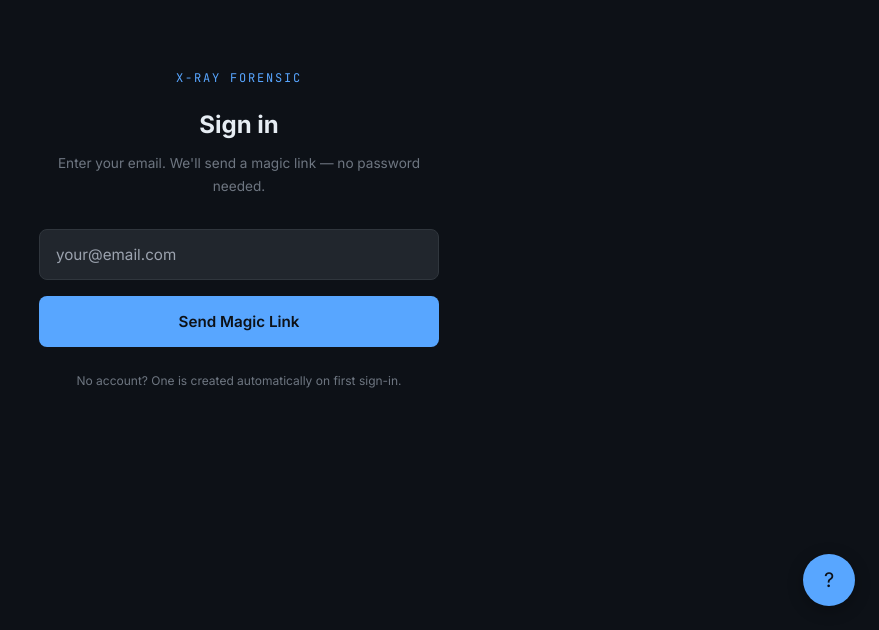
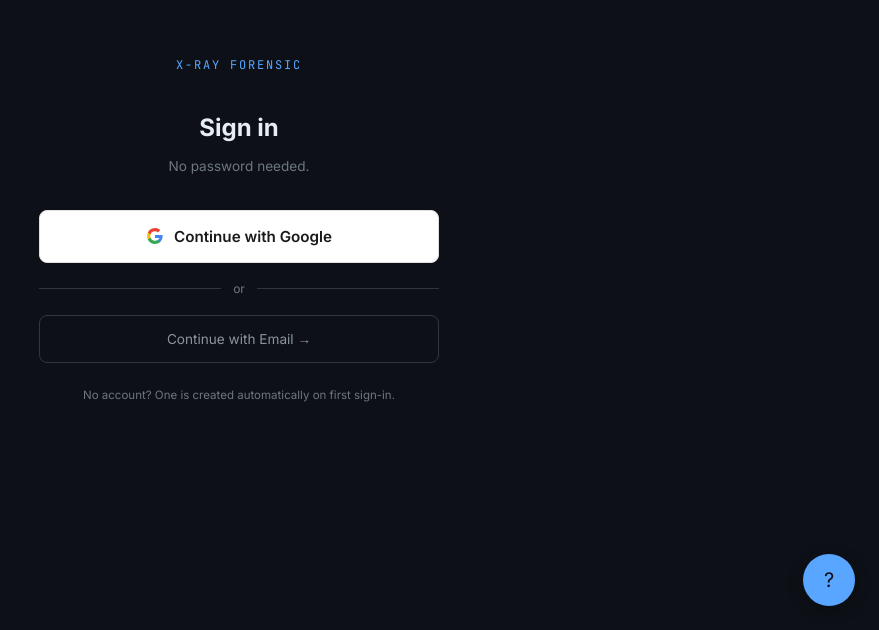
Before and after one commit to khtbt91-ctrl/xray-forensic, a Next.js app: page /login in a window 1280 px wide. Shown: the part 170-800 px from the top of the page, without its empty margins (401-1280 px from the left). Built offline with nearby package versions, Linux system fonts and the light colour scheme; no server answers.

Commit message:
feat: Google OAuth login — primary sign-in, magic link as fallback

```diff
--- a/app/login/page.tsx
+++ b/app/login/page.tsx
@@ -3,13 +3,27 @@ import { useState } from 'react'
 import { useAuth } from '@/lib/auth-context'
 
 export default function LoginPage() {
-  const { signIn } = useAuth()
+  const { signIn, signInWithGoogle } = useAuth()
   const [email, setEmail] = useState('')
   const [sent, setSent] = useState(false)
   const [loading, setLoading] = useState(false)
+  const [googleLoading, setGoogleLoading] = useState(false)
+  const [showEmail, setShowEmail] = useState(false)
   const [error, setError] = useState('')
 
-  const handleSubmit = async () => {
+  const handleGoogle = async () => {
+    setError('')
+    setGoogleLoading(true)
+    try {
+      await signInWithGoogle()
+      // Redirects automatically
+    } catch (err: any) {
+      setError(err.message || 'Google sign-in failed. Try again.')
+      setGoogleLoading(false)
+    }
+  }
+
+  const handleEmail = async () => {
     if (!email || !email.includes('@')) {
       setError('Enter a valid email address.')
       return
@@ -27,68 +41,138 @@ export default function LoginPage() {
   }
 
   return (
-    <div
-      style={{
+    <div style={{
       background: 'var(--bg-base)',
       minHeight: '100vh',
       display: 'flex',
       alignItems: 'center',
       justifyContent: 'center',
       padding: '24px',
-      }}
-    >
-      <div
-        style={{
+    }}>
+      <div style={{
         maxWidth: '400px',
         width: '100%',
-        }}
-      >
-        <p
-          style={{
+      }}>
+        {/* Logo */}
+        <p style={{
           fontFamily: 'JetBrains Mono, monospace',
           fontSize: '0.75rem',
           color: 'var(--accent-primary)',
           letterSpacing: '0.15em',
           textTransform: 'uppercase',
           textAlign: 'center',
-            marginBottom: '16px',
-          }}
-        >
+          marginBottom: '32px',
+        }}>
           X-RAY FORENSIC
         </p>
 
         {!sent ? (
           <>
-            <h1
-              style={{
+            <h1 style={{
               fontSize: '1.5rem',
               fontWeight: 700,
               color: 'var(--text-primary)',
               textAlign: 'center',
               marginBottom: '8px',
-              }}
-            >
+            }}>
               Sign in
             </h1>
-            <p
-              style={{
+            <p style={{
               color: 'var(--text-muted)',
               textAlign: 'center',
               fontSize: '0.85rem',
               marginBottom: '32px',
+            }}>
+              No password needed.
+            </p>
+
+            {/* Google button — primary */}
+            <button
+              onClick={handleGoogle}
+              disabled={googleLoading}
+              style={{
+                width: '100%',
+                padding: '13px',
+                background: '#fff',
+                color: '#1a1a1a',
+                border: '1px solid #e0e0e0',
+                borderRadius: '8px',
+                fontSize: '0.95rem',
+                fontWeight: 600,
+                cursor: googleLoading ? 'not-allowed' : 'pointer',
+                opacity: googleLoading ? 0.7 : 1,
+                display: 'flex',
+                alignItems: 'center',
+                justifyContent: 'center',
+                gap: '10px',
+                marginBottom: '16px',
+                transition: 'opacity 150ms',
               }}
             >
-              Enter your email. We&apos;ll send a magic link — no password
-              needed.
-            </p>
+              {/* Google SVG icon */}
+              <svg width="18" height="18" viewBox="0 0 18 18">
+                <path fill="#4285F4"
+                  d="M16.51 8H8.98v3h4.3c-.18 1-.74 1.48-1.6 2.04v2.01h2.6a7.8 7.8 0 002.38-5.88c0-.57-.05-.66-.15-1.18z"/>
+                <path fill="#34A853"
+                  d="M8.98 17c2.16 0 3.97-.72 5.3-1.94l-2.6-2a4.8 4.8 0 01-7.18-2.54H1.83v2.07A8 8 0 008.98 17z"/>
+                <path fill="#FBBC05"
+                  d="M4.5 10.52a4.8 4.8 0 010-3.04V5.41H1.83a8 8 0 000 7.18l2.67-2.07z"/>
+                <path fill="#EA4335"
+                  d="M8.98 4.18c1.17 0 2.23.4 3.06 1.2l2.3-2.3A8 8 0 001.83 5.4L4.5 7.49a4.77 4.77 0 014.48-3.3z"/>
+              </svg>
+              {googleLoading ? 'Redirecting...' : 'Continue with Google'}
+            </button>
 
-            <div style={{ marginBottom: '16px' }}>
+            {/* Divider */}
+            <div style={{
+              display: 'flex',
+              alignItems: 'center',
+              gap: '12px',
+              marginBottom: '16px',
+            }}>
+              <div style={{
+                flex: 1,
+                height: '1px',
+                background: 'var(--border-subtle)',
+              }} />
+              <span style={{
+                color: 'var(--text-muted)',
+                fontSize: '0.75rem',
+              }}>
+                or
+              </span>
+              <div style={{
+                flex: 1,
+                height: '1px',
+                background: 'var(--border-subtle)',
+              }} />
+            </div>
+
+            {/* Email magic link — secondary */}
+            {!showEmail ? (
+              <button
+                onClick={() => setShowEmail(true)}
+                style={{
+                  width: '100%',
+                  padding: '12px',
+                  background: 'transparent',
+                  border: '1px solid var(--border-subtle)',
+                  borderRadius: '8px',
+                  color: 'var(--text-secondary)',
+                  fontSize: '0.85rem',
+                  cursor: 'pointer',
+                }}
+              >
+                Continue with Email →
+              </button>
+            ) : (
+              <>
                 <input
                   type="email"
                   value={email}
                   onChange={(e) => setEmail(e.target.value)}
                   onKeyDown={(e) => {
-                  if (e.key === 'Enter') handleSubmit()
+                    if (e.key === 'Enter') handleEmail()
                   }}
                   placeholder="your@email.com"
                   autoFocus
@@ -103,60 +187,58 @@ export default function LoginPage() {
                     borderRadius: '8px',
                     padding: '12px 16px',
                     color: 'var(--text-primary)',
-                  fontSize: '0.95rem',
+                    fontSize: '0.9rem',
                     outline: 'none',
                     boxSizing: 'border-box',
+                    marginBottom: '10px',
                   }}
                 />
-            </div>
-
-            {error && (
-              <p
-                style={{
-                  color: 'var(--loss)',
-                  fontSize: '0.8rem',
-                  marginBottom: '12px',
-                  textAlign: 'center',
-                }}
-              >
-                {error}
-              </p>
-            )}
-
                 <button
-              onClick={handleSubmit}
+                  onClick={handleEmail}
                   disabled={loading}
                   style={{
                     width: '100%',
-                padding: '13px',
+                    padding: '12px',
                     background: 'var(--accent-primary)',
                     color: 'var(--bg-base)',
                     border: 'none',
                     borderRadius: '8px',
-                fontSize: '0.95rem',
+                    fontSize: '0.9rem',
                     fontWeight: 600,
                     cursor: loading ? 'not-allowed' : 'pointer',
                     opacity: loading ? 0.7 : 1,
                   }}
                 >
-              {loading ? 'Sending...' : 'Send Magic Link'}
+                  {loading ? 'Sending...' : 'Send Magic Link →'}
                 </button>
+              </>
+            )}
 
-            <p
-              style={{
+            {error && (
+              <p style={{
+                color: 'var(--loss)',
+                fontSize: '0.8rem',
+                marginTop: '12px',
+                textAlign: 'center',
+              }}>
+                {error}
+              </p>
+            )}
+
+            <p style={{
               textAlign: 'center',
               color: 'var(--text-muted)',
-                fontSize: '0.75rem',
+              fontSize: '0.72rem',
               marginTop: '24px',
-              }}
-            >
+              lineHeight: 1.5,
+            }}>
               No account? One is created automatically on first sign-in.
             </p>
           </>
         ) : (
+          /* Email sent state */
           <div style={{ textAlign: 'center' }}>
-            <div
-              style={{
+            <div style={{
               width: '64px',
               height: '64px',
               borderRadius: '50%',
@@ -167,47 +249,42 @@ export default function LoginPage() {
               justifyContent: 'center',
               margin: '0 auto 24px',
               fontSize: '1.5rem',
-              }}
-            >
+            }}>
               ✓
             </div>
-            <h2
-              style={{
+            <h2 style={{
               fontSize: '1.25rem',
               fontWeight: 600,
               color: 'var(--text-primary)',
               marginBottom: '8px',
-              }}
-            >
+            }}>
               Check your email
             </h2>
-            <p
-              style={{
+            <p style={{
               color: 'var(--text-secondary)',
               fontSize: '0.85rem',
               lineHeight: 1.65,
+              marginBottom: '8px',
+            }}>
+              Magic link sent to{' '}
+              <strong style={{ color: 'var(--text-primary)' }}>
+                {email}
+              </strong>.
+            </p>
+            <p style={{
+              color: 'var(--text-muted)',
+              fontSize: '0.8rem',
               marginBottom: '24px',
-              }}
-            >
-              We sent a magic link to{' '}
-              <strong style={{ color: 'var(--text-primary)' }}>{email}</strong>.
-              Click it to sign in. No password needed.
-            </p>
-            <p
-              style={{
-                color: 'var(--text-muted)',
-                fontSize: '0.75rem',
-              }}
-            >
-              Check your spam folder if you don&apos;t see it.
+            }}>
+              Open it on this device. Check spam if you don&apos;t see it.
             </p>
             <button
               onClick={() => {
                 setSent(false)
                 setEmail('')
+                setShowEmail(false)
               }}
               style={{
-                marginTop: '24px',
                 background: 'transparent',
                 border: 'none',
                 color: 'var(--text-muted)',
@@ -215,7 +292,7 @@ export default function LoginPage() {
                 fontSize: '0.8rem',
               }}
             >
-              Use a different email
+              ← Back
             </button>
           </div>
         )}
--- a/lib/auth-context.tsx
+++ b/lib/auth-context.tsx
@@ -9,6 +9,7 @@ interface AuthContextType {
   profile: UserProfile | null
   loading: boolean
   signIn: (email: string) => Promise<void>
+  signInWithGoogle: () => Promise<void>
   signOut: () => Promise<void>
   refreshProfile: () => Promise<void>
 }
@@ -19,6 +20,7 @@ const AuthContext = createContext<AuthContextType>({
   profile: null,
   loading: true,
   signIn: async () => {},
+  signInWithGoogle: async () => {},
   signOut: async () => {},
   refreshProfile: async () => {},
 })
@@ -90,6 +92,16 @@ export function AuthProvider({
     if (error) throw error
   }
 
+  const signInWithGoogle = async () => {
+    const { error } = await supabase.auth.signInWithOAuth({
+      provider: 'google',
+      options: {
+        redirectTo: `${window.location.origin}/auth/callback`,
+      },
+    })
+    if (error) throw error
+  }
+
   const signOut = async () => {
     await supabase.auth.signOut()
     setUser(null)
@@ -111,6 +123,7 @@ export function AuthProvider({
         profile,
         loading,
         signIn,
+        signInWithGoogle,
         signOut,
         refreshProfile,
       }}
```
Lines whose indentation alone changed are shown as unchanged.
